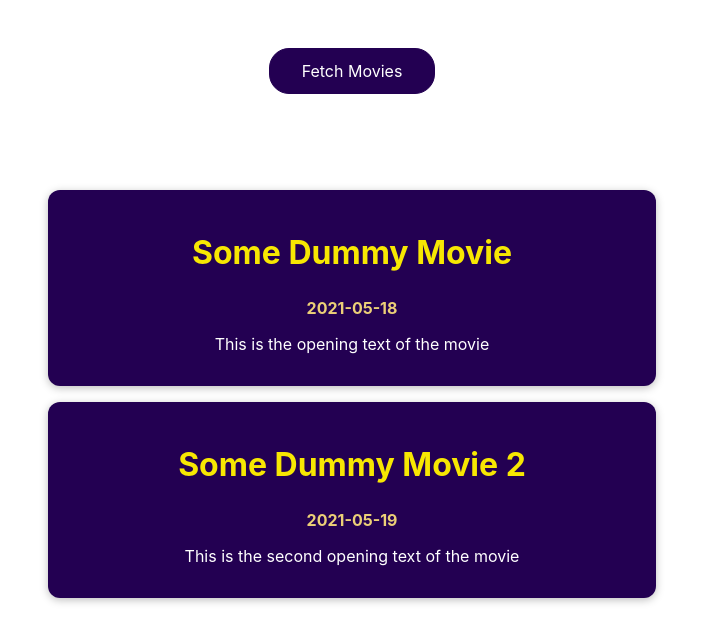
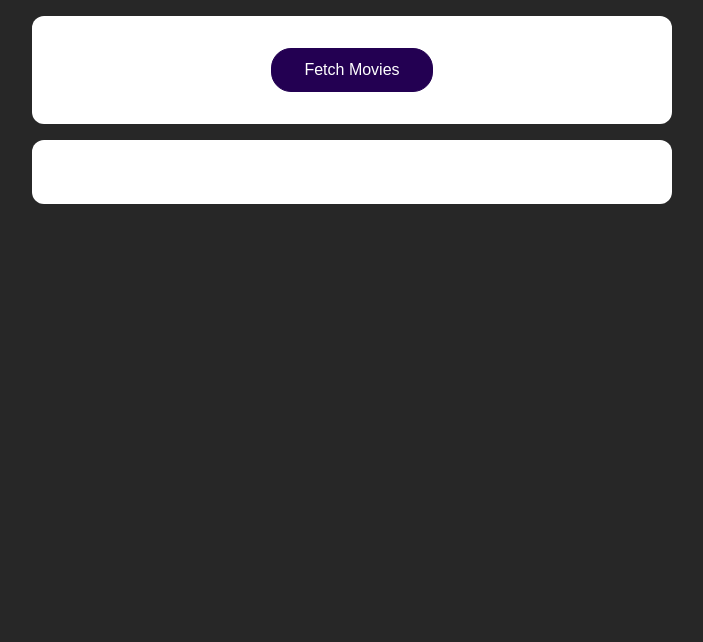
Before and after one commit to RaazKetan/working-with-API-React, a React (Create React App) app: page / in a window 1280 px wide. Shown: the top 642 px of the page, without its empty margins (288-991 px from the left). Built offline with nearby package versions, Linux system fonts and the light colour scheme.

Commit message:
Wroking with fecth and tranforming the json to get derired result

```diff
--- a/src/App.js
+++ b/src/App.js
@@ -1,31 +1,33 @@
-import React from 'react';
+import React, {useState} from 'react';
 
 import MoviesList from './components/MoviesList';
 import './App.css';
 
 function App() {
-  const dummyMovies = [
-    {
-      id: 1,
-      title: 'Some Dummy Movie',
-      openingText: 'This is the opening text of the movie',
-      releaseDate: '2021-05-18',
-    },
-    {
-      id: 2,
-      title: 'Some Dummy Movie 2',
-      openingText: 'This is the second opening text of the movie',
-      releaseDate: '2021-05-19',
-    },
-  ];
+  const [movies, setMovies] = useState([]);
+  function fetchMoviesHandler() {
+    fetch('https://swapi.dev/api/films/').then(response =>{
+     return response.json();
+    }).then(data=>{
+      const transformedMovies = data.results.map((movieData) => {
+        return{
+          id: movieData.episode_id,
+          title: movieData.title,
+          releaseDate: movieData.release_date,
+          openingText: movieData.opening_crawl
+        }
+      });
+      setMovies(data.results);
+    });
+  }
 
   return (
     <React.Fragment>
       <section>
-        <button>Fetch Movies</button>
+        <button onClick={fetchMoviesHandler}>Fetch Movies</button>
       </section>
       <section>
-        <MoviesList movies={dummyMovies} />
+        <MoviesList movies={movies} />
       </section>
     </React.Fragment>
   );
--- a/src/index.css
+++ b/src/index.css
@@ -1,13 +1,12 @@
+* {
+  box-sizing: border-box;
+}
+
+html {
+  font-family: sans-serif;
+}
+
 body {
   margin: 0;
-  font-family: -apple-system, BlinkMacSystemFont, 'Segoe UI', 'Roboto', 'Oxygen',
-    'Ubuntu', 'Cantarell', 'Fira Sans', 'Droid Sans', 'Helvetica Neue',
-    sans-serif;
-  -webkit-font-smoothing: antialiased;
-  -moz-osx-font-smoothing: grayscale;
+  background-color: #272727;
 }
-
-code {
-  font-family: source-code-pro, Menlo, Monaco, Consolas, 'Courier New',
-    monospace;
-}
```
